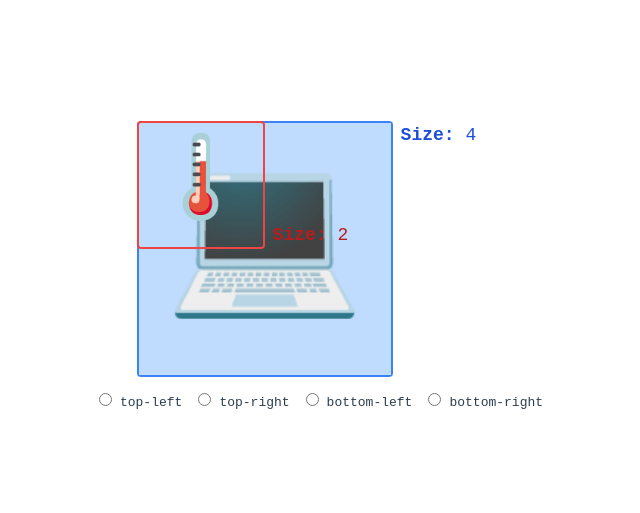
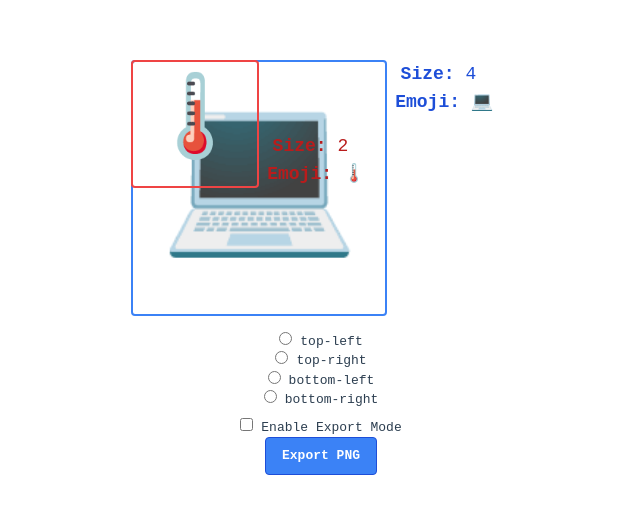
Before and after one commit to rupamkairi/Mix-Jam-Emojis, a Vue app: page / in a window 1280 px wide. Shown: the part 133-646 px from the top of the page, without its empty margins (319-959 px from the left). Built offline with nearby package versions, Linux system fonts and the light colour scheme.

Commit message:
editor and html2canvas

```diff
--- a/package.json
+++ b/package.json
@@ -11,6 +11,7 @@
   "dependencies": {
     "core-js": "^3.6.5",
     "dotenv": "^8.2.0",
+    "html2canvas": "^1.0.0-rc.7",
     "mongodb": "^3.6.3",
     "vue": "^3.0.0",
     "vue-drag-drop": "^1.1.4"
--- a/public/index.html
+++ b/public/index.html
@@ -10,6 +10,10 @@
       href="https://unpkg.com/tailwindcss@^2/dist/tailwind.min.css"
       rel="stylesheet"
     />
+    <script
+      defer
+      src="https://html2canvas.hertzen.com/dist/html2canvas.min.js"
+    ></script>
   </head>
   <body>
     <noscript>
--- a/src/App.vue
+++ b/src/App.vue
@@ -8,18 +8,20 @@
 
 <script>
 import EmojiEditor from "./components/EmojiEditor.vue";
-
 export default {
   name: "App",
   components: {
     EmojiEditor,
+  },
+  setup() {
+    return {};
   },
 };
 </script>
 
 <style>
 #app {
-  font-family: Avenir, Helvetica, Arial, sans-serif;
+  font-family: monospace;
   -webkit-font-smoothing: antialiased;
   -moz-osx-font-smoothing: grayscale;
   text-align: center;
--- /dev/null
+++ b/src/components/EmojiContainer.vue
@@ -0,0 +1,83 @@
+<template>
+  <div class="flex">
+    <div
+      class="bg-transparent select-none main-emoji-box"
+      :class="[computed_width_height, !exportMode ? computed_border : '']"
+    >
+      <div
+        class=" w-full h-full bg-transparent"
+        :style="{ fontSize: computed_fontSize + 'rem' }"
+      >
+        {{ container_emoji }}
+      </div>
+    </div>
+    <div
+      v-if="!exportMode"
+      class="flex flex-col font-bold text-lg text-blue-700 ml-2"
+    >
+      <span>
+        Size:
+        <input class="outline-none w-10" type="text" v-model="container_size" />
+      </span>
+      <span>
+        Emoji:
+        <input
+          class="outline-none w-10"
+          type="text"
+          v-model="container_emoji"
+        />
+      </span>
+    </div>
+  </div>
+</template>
+
+<script>
+import { computed, ref } from "vue";
+import { useExportMode } from "../store";
+export default {
+  name: "MainEmojiContainer",
+  props: {
+    size: {
+      type: String,
+      required: true,
+    },
+    emoji: {
+      type: String,
+      required: true,
+    },
+    color: {
+      type: String,
+      required: true,
+    },
+    sub: {
+      type: Boolean,
+    },
+  },
+  setup(props) {
+    const { exportMode } = useExportMode();
+    const container_size = ref(props.size);
+    const container_emoji = ref(props.emoji);
+    const container_color = ref(props.color);
+
+    // TODO: Can't seem to render border maybe because of rendering order messes with tailwind. I will later use style binding
+    const computed_border = computed(
+      () => `rounded border-solid border-3 border-${container_color.value}-500`
+    );
+    const computed_fontSize = computed(() => 2.5 * container_size.value);
+    const computed_width_height = computed(
+      () => `w-${16 * container_size.value} h-${16 * container_size.value}`
+    );
+
+    return {
+      container_size,
+      computed_width_height,
+      computed_fontSize,
+      container_emoji,
+      exportMode,
+      computed_border,
+    };
+  },
+};
+</script>
+
+<style scoped></style>
--- a/src/components/EmojiEditor.vue
+++ b/src/components/EmojiEditor.vue
@@ -1,14 +1,16 @@
 <template>
-  <div id="emoji-edior">
+  <div ref="emoji_editor" id="emoji-edior" class="bg-transparent">
     <div class="flex flex-col items-center relative z-10">
+      <!-- <emoji-container size="4" emoji="💻" color="blue" /> -->
       <main-emoji-container size="4" emoji="💻" />
       <div class="flex z-20" :class="computed_position">
+        <!-- <emoji-container size="2" emoji="🌡️" color="red" /> -->
         <sub-emoji-container size="2" emoji="🌡️" />
-        <!-- <sub-emoji-container width="2" height="2" /> -->
       </div>
     </div>
   </div>
   <div class="mt-4" id="position-selector">
+    <div>
       <input
         class="ml-2 mr-1"
         type="radio"
@@ -17,6 +19,8 @@
         value="top_left"
       />
       <label class="ml-1 mr-2" for="top-left">top-left</label>
+    </div>
+    <div>
       <input
         class="ml-2 mr-1"
         type="radio"
@@ -25,6 +29,8 @@
         value="top_right"
       />
       <label class="ml-1 mr-2" for="top-right">top-right</label>
+    </div>
+    <div>
       <input
         class="ml-2 mr-1"
         type="radio"
@@ -33,6 +39,8 @@
         value="bottom_left"
       />
       <label class="ml-1 mr-2" for="bottom-left">bottom-left</label>
+    </div>
+    <div>
       <input
         class="ml-2 mr-1"
         type="radio"
@@ -42,19 +50,36 @@
       />
       <label class="ml-1 mr-2" for="bottom-right">bottom-right</label>
     </div>
+  </div>
+  <div class="mt-2">
+    <input id="export-mode" type="checkbox" v-model="exportMode" />
+    <label class="ml-2" for="export-mode">Enable Export Mode</label>
+  </div>
+  <button
+    class="bg-blue-500 hover:bg-blue-700 text-white font-bold py-2 px-4 border border-blue-700 rounded"
+    @click="exportImage"
+  >
+    Export PNG
+  </button>
 </template>
 
 <script>
 import MainEmojiContainer from "@/components/MainEmojiContainer.vue";
 import SubEmojiContainer from "@/components/SubEmojiContainer.vue";
+// import EmojiContainer from "@/components/EmojiContainer.vue";
+import html2canvas from "html2canvas";
+import { useExportMode } from "../store";
 import { computed, ref } from "vue";
 export default {
   name: "EmojiEditor",
   components: {
     MainEmojiContainer,
     SubEmojiContainer,
+    // EmojiContainer,
   },
   setup() {
+    const { exportMode } = useExportMode();
+    const emoji_editor = ref("");
     const position = ref("");
     const computed_position = computed(() => {
       switch (position.value) {
@@ -68,14 +93,27 @@ export default {
           return "absolute left-0 top-0";
       }
     });
-    return { position, computed_position };
+
+    function exportImage() {
+      console.log(emoji_editor.value);
+
+      html2canvas(emoji_editor.value).then((canvas) => {
+        console.log(canvas);
+        document.body.appendChild(canvas);
+        var img = canvas.toDataURL();
+        window.open(img);
+      });
+    }
+
+    return {
+      position,
+      computed_position,
+      emoji_editor,
+      exportImage,
+      exportMode,
+    };
   },
 };
 </script>
 
-<style scoped>
-#emoji-edior,
-#position-selector {
-  font-family: monospace;
-}
-</style>
+<style scoped></style>
--- a/src/components/MainEmojiContainer.vue
+++ b/src/components/MainEmojiContainer.vue
@@ -1,21 +1,28 @@
 <template>
   <div class="flex">
     <div
-      class="rounded border-solid border-2 border-blue-500 outline-none select-none main-emoji-box"
-      :class="computed_width_height"
+      class="bg-transparent outline-none select-none main-emoji-box"
+      :class="[computed_width_height, !exportMode ? border : '']"
     >
       <!-- {{ main_emoji }} -->
       <div
-        class="bg-blue-200 w-full h-full"
+        class=" w-full h-full bg-transparent"
         :style="{ fontSize: computed_fontSize + 'rem' }"
       >
         {{ main_emoji }}
       </div>
     </div>
-    <div class="flex flex-col font-bold text-lg text-blue-700 ml-2">
+    <div
+      v-if="!exportMode"
+      class="flex flex-col font-bold text-lg text-blue-700 ml-2"
+    >
       <span>
         Size:
         <input class="outline-none w-10" type="text" v-model="main_size" />
+      </span>
+      <span>
+        Emoji:
+        <input class="outline-none w-10" type="text" v-model="main_emoji" />
       </span>
     </div>
   </div>
@@ -23,6 +30,7 @@
 
 <script>
 import { computed, ref } from "vue";
+import { useExportMode } from "../store";
 export default {
   name: "MainEmojiContainer",
   props: {
@@ -36,29 +44,26 @@ export default {
     },
   },
   setup(props) {
+    const { exportMode } = useExportMode();
     const main_size = ref(props.size);
     const main_emoji = ref(props.emoji);
 
+    const border = "rounded border-solid border-2 border-blue-500";
     const computed_fontSize = computed(() => 2.5 * main_size.value);
     const computed_width_height = computed(
       () => `w-${16 * main_size.value} h-${16 * main_size.value}`
     );
-    // const main_emoji = ref("💻");
-    // const sub_emoji = ref("🚀");
-    // return { main_emoji, sub_emoji };
 
     return {
       main_size,
       computed_width_height,
       computed_fontSize,
       main_emoji,
+      exportMode,
+      border,
     };
   },
 };
 </script>
 
-<style scoped>
-.main-emoji-box {
-  font-size: 2rem;
-}
-</style>
+<style scoped></style>
--- a/src/components/SubEmojiContainer.vue
+++ b/src/components/SubEmojiContainer.vue
@@ -1,8 +1,8 @@
 <template>
   <div class="flex">
     <div
-      class="rounded border-solid border-2 border-red-500 outline-none select-none bg-transparent sub-emoji-box"
-      :class="computed_width_height"
+      class="bg-transparent outline-none select-none sub-emoji-box"
+      :class="[computed_width_height, !exportMode ? border : '']"
     >
       <div
         class="w-full h-full bg-transparent"
@@ -11,10 +11,17 @@
         {{ sub_emoji }}
       </div>
     </div>
-    <div class="flex flex-col justify-end font-bold text-lg text-red-700 ml-2">
+    <div
+      v-if="!exportMode"
+      class="flex flex-col justify-end font-bold text-lg text-red-700 ml-2"
+    >
       <span>
         Size:
-        <input class="outline-none w-10" type="text" v-model="main_size" />
+        <input class="outline-none w-10" type="text" v-model="sub_size" />
+      </span>
+      <span>
+        Emoji:
+        <input class="outline-none w-10" type="text" v-model="sub_emoji" />
       </span>
     </div>
   </div>
@@ -22,6 +29,7 @@
 
 <script>
 import { computed, ref } from "vue";
+import { useExportMode } from "../store";
 export default {
   name: "SubEmojiContainer",
   props: {
@@ -35,19 +43,23 @@ export default {
     },
   },
   setup(props) {
-    const main_size = ref(props.size);
+    const { exportMode } = useExportMode();
+    const sub_size = ref(props.size);
     const sub_emoji = ref(props.emoji);
 
-    const computed_fontSize = computed(() => 2.5 * main_size.value);
+    const border = "rounded border-solid border-2 border-red-500 ";
+    const computed_fontSize = computed(() => 2.5 * sub_size.value);
     const computed_width_height = computed(
-      () => `w-${16 * main_size.value} h-${16 * main_size.value}`
+      () => `w-${16 * sub_size.value} h-${16 * sub_size.value}`
     );
 
     return {
-      main_size,
+      sub_size,
       computed_width_height,
       computed_fontSize,
       sub_emoji,
+      exportMode,
+      border,
     };
   },
 };
--- /dev/null
+++ b/src/store.js
@@ -0,0 +1,10 @@
+import { ref } from "vue";
+
+const exportMode = ref(false);
+export function useExportMode() {
+  const toggleExportMode = (exportMode) => {
+    return !exportMode;
+  };
+
+  return { exportMode, toggleExportMode };
+}
```
Also changed, not shown: 1 other file (tests, documents, lock files or other folders). Lines whose indentation alone changed are shown as unchanged.
